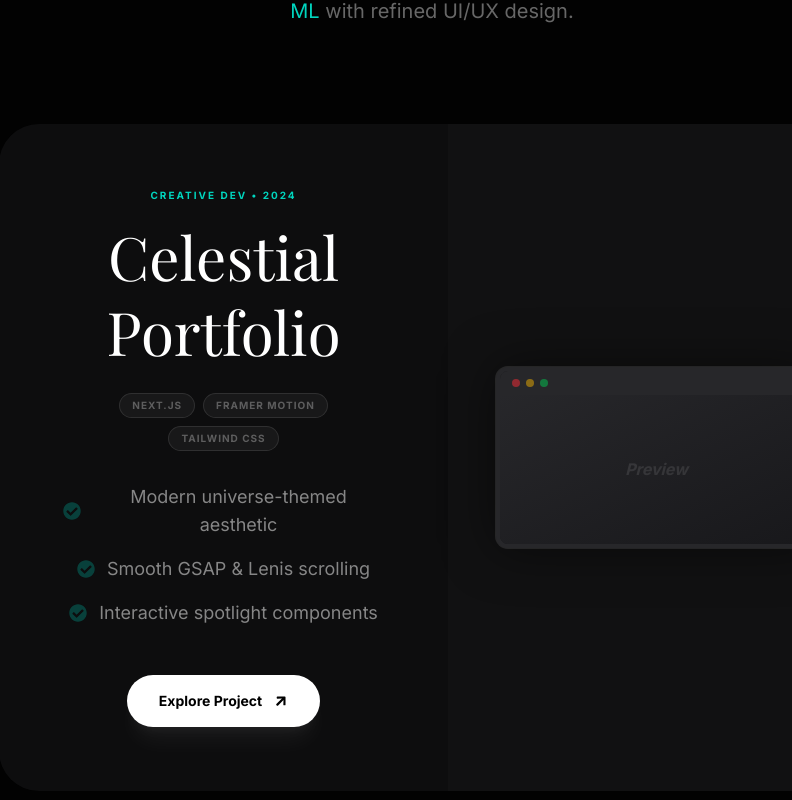
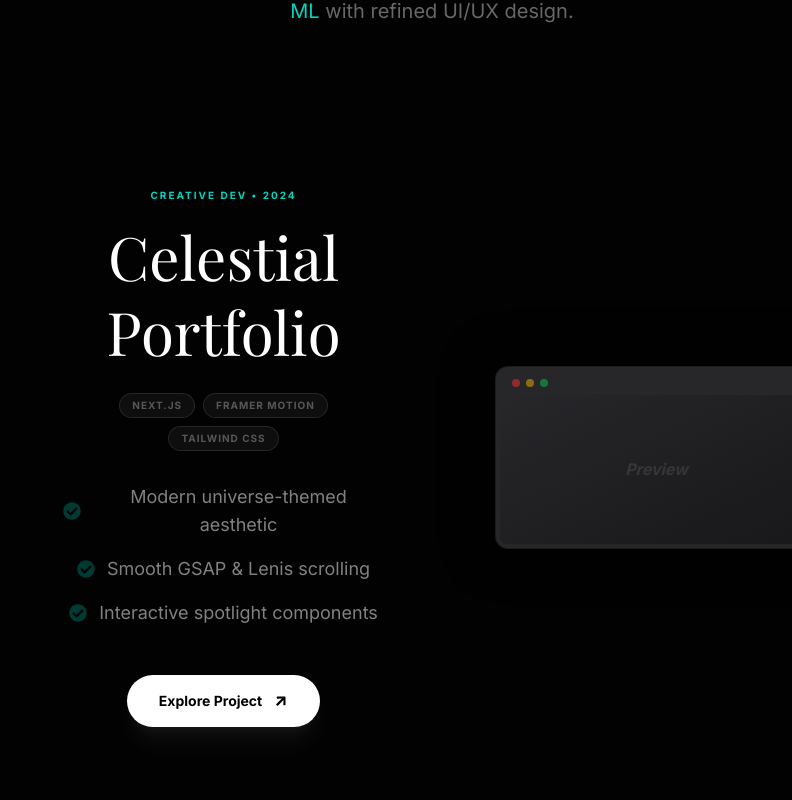
Before and after one commit to aasthakumari03/updated_Portfolio, a Next.js app: page / in a window 1280 px wide. Shown: the part 2780-3580 px from the top of the page, without its empty margins (488-1280 px from the left). Built offline with nearby package versions, Linux system fonts and the light colour scheme; a web font is replaced by a local one.

Commit message:
fix: sidebar syntax and remove project card backgrounds

```diff
--- a/components/ProjectCard.tsx
+++ b/components/ProjectCard.tsx
@@ -41,7 +41,7 @@ const ProjectCard: React.FC<ProjectCardProps> = ({
         <div
             ref={cardRef}
             onMouseMove={handleMouseMove}
-            className={`group relative w-full overflow-hidden rounded-[2.5rem] bg-zinc-900/50 spotlight-card spotlight-border mb-12 flex flex-col md:flex-row ${reversed ? 'md:flex-row-reverse' : ''} transition-all duration-700`}
+            className={`group relative w-full overflow-hidden rounded-[2.5rem] bg-transparent spotlight-card spotlight-border mb-12 flex flex-col md:flex-row ${reversed ? 'md:flex-row-reverse' : ''} transition-all duration-700`}
         >
             {/* Content Section */}
             <div className="flex-1 p-8 md:p-12 lg:p-16 flex flex-col justify-center items-center text-center space-y-8 z-10">
@@ -81,7 +81,7 @@ const ProjectCard: React.FC<ProjectCardProps> = ({
             </div>
 
             {/* Image Section */}
-            <div className="flex-1 relative min-h-[400px] md:min-h-auto flex items-center justify-center p-8 md:p-12 bg-white/[0.02]">
+            <div className="flex-1 relative min-h-[400px] md:min-h-auto flex items-center justify-center p-8 md:p-12 bg-transparent">
                 <div className="relative w-full h-full flex items-center justify-center group-hover:scale-105 transition-transform duration-1000">
                     {mockupType === "mobile" ? (
                         <div className="relative w-[260px] aspect-[9/19.5] rounded-[3rem] border-[8px] border-zinc-800 shadow-[0_0_50px_rgba(0,0,0,0.5)] overflow-hidden bg-black ring-1 ring-white/10">
```
